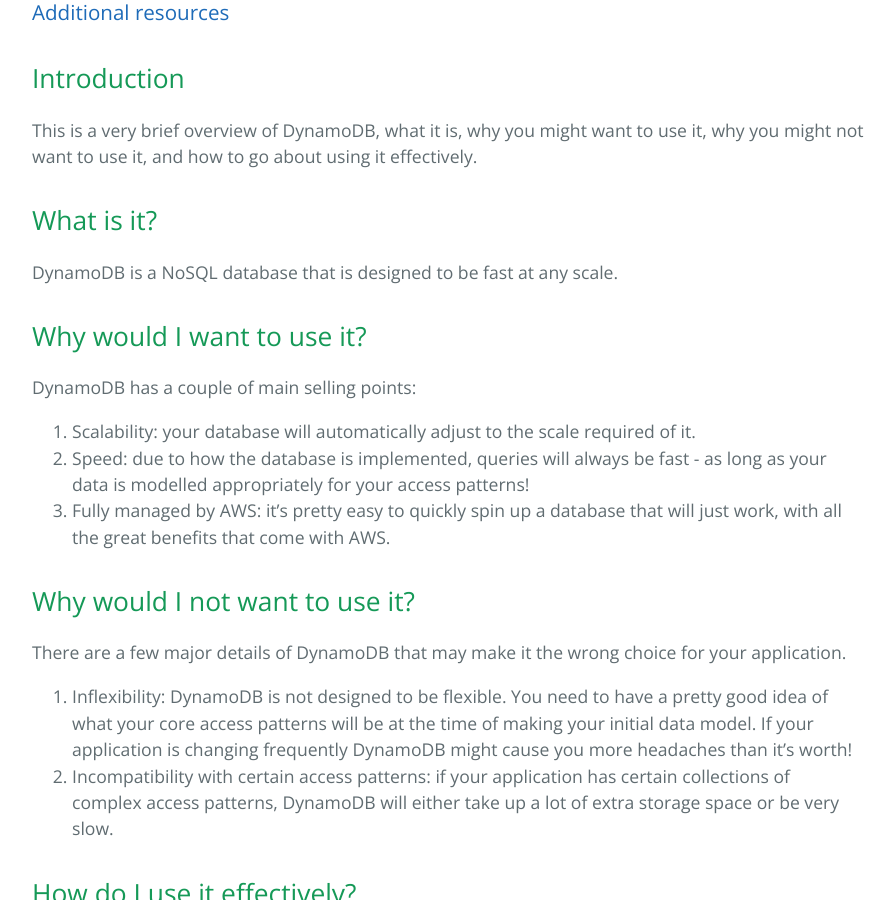
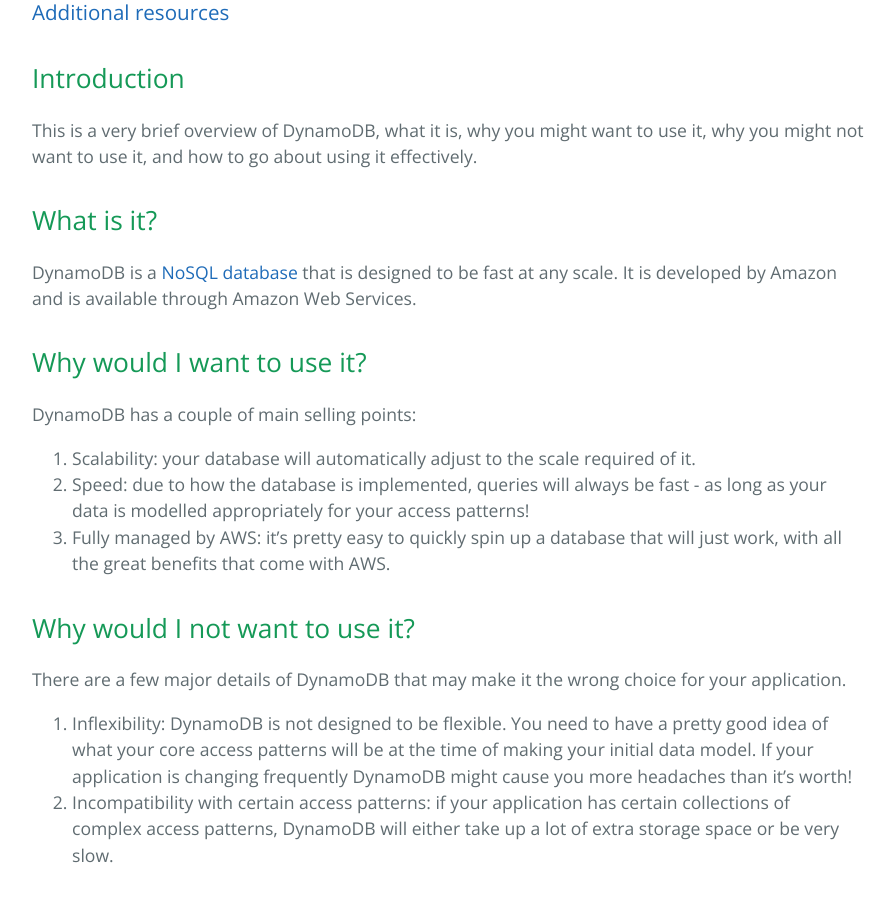
Before and after one commit to learning-software-engineering/learning-software-engineering.github.io, a Jekyll site: the page built from Topics/Tech_Stacks/DynamoDB_for_Dummies.md, in a window 1280 px wide and 900 px high, scrolled down 749 px. Shown: the whole window, without its empty margins (192-1084 px from the left). Built offline with Jekyll 4.4.1, drawn with Linux system fonts in a browser that asks for light colours; our own code applies the rules of GitHub Pages for plain Markdown files.

Commit message:
Update 'What is it?' section with additional information

```diff
--- a/Topics/Tech_Stacks/DynamoDB_for_Dummies.md
+++ b/Topics/Tech_Stacks/DynamoDB_for_Dummies.md
@@ -3,9 +3,13 @@
 ## Table of contents
 
 ### [Introduction](#introduction)
+
 ### [Why would I want to use it?](#why-would-i-want-to-use-it-1)
+
 ### [Why would I not want to use it?](#why-would-i-not-want-to-use-it-1)
+
 ### [How do I use it effectively?](#how-do-i-use-it-effectively-1)
+
 ### [Additional resources](#additional-resources-1)
 
 ## Introduction
@@ -15,7 +19,9 @@
 
 ## What is it?
 
-DynamoDB is a NoSQL database that is designed to be fast at any scale.
+DynamoDB is a [NoSQL database](https://en.wikipedia.org/wiki/NoSQL) that is
+designed to be fast at any scale. It is developed by Amazon and is available
+through Amazon Web Services.
 
 ## Why would I want to use it?
 
```
